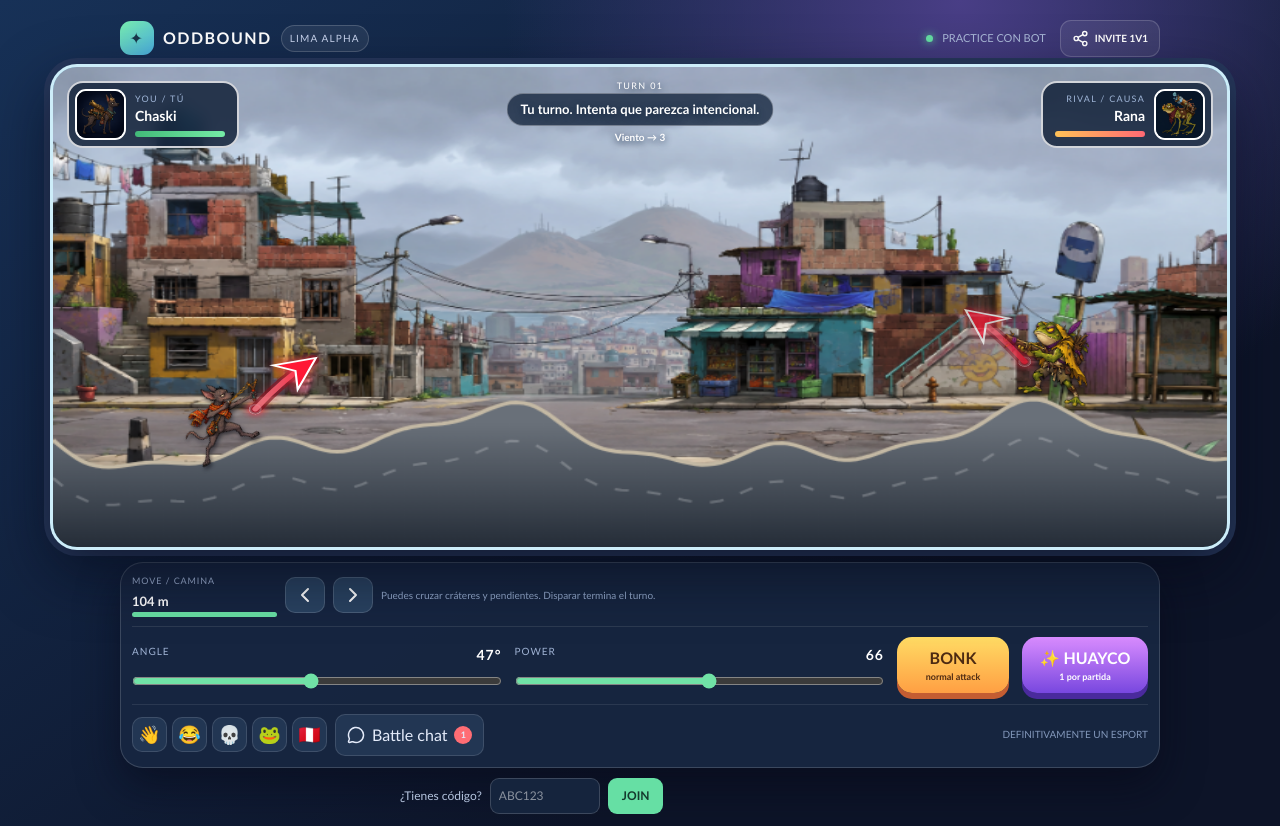
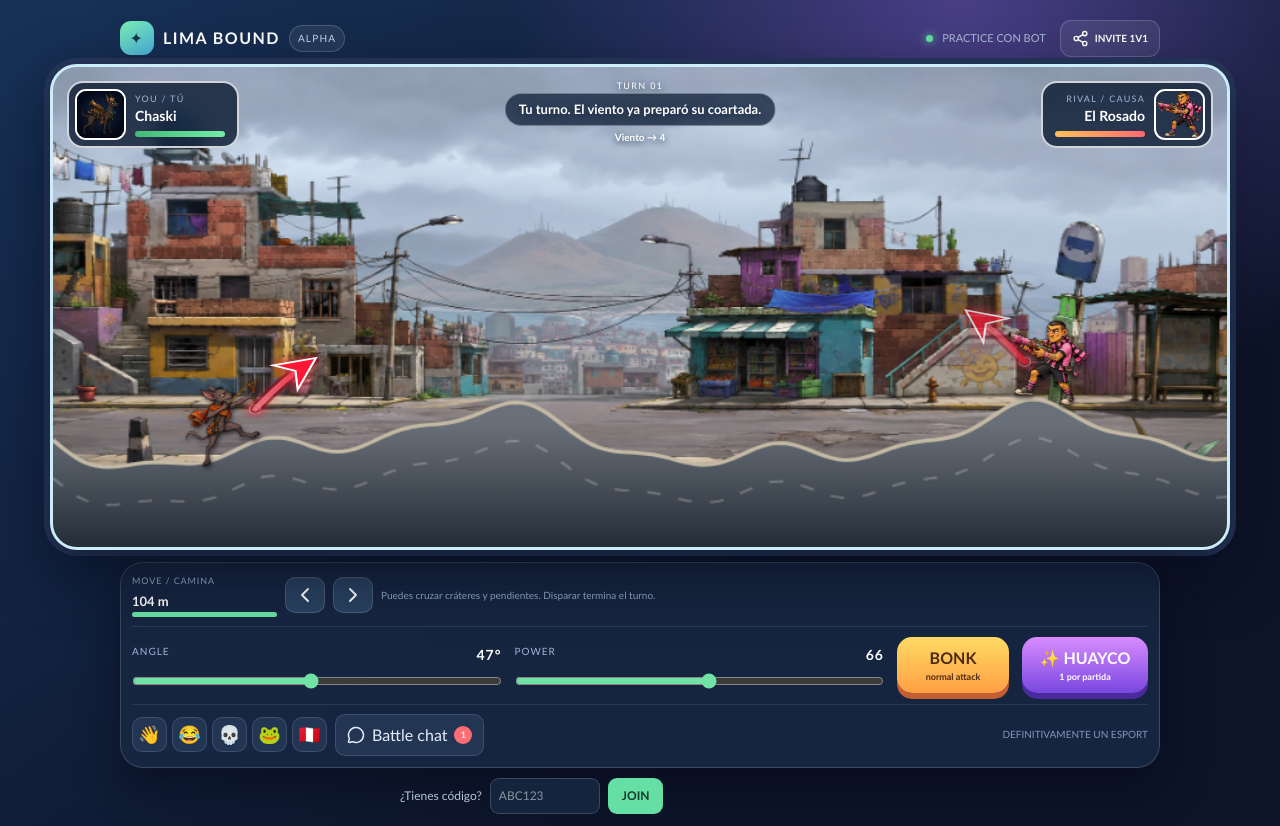
Before and after one commit to edumundo8-cloud/LimaBound-, a Next.js app: page / in a window 1280 px wide. Built offline with nearby package versions, Linux system fonts and the light colour scheme.

Commit message:
Add Sport Boys supporter and livelier combat

```diff
--- a/app/api/room/route.ts
+++ b/app/api/room/route.ts
@@ -4,8 +4,9 @@ type ChatLine={who:string;text:string;emote?:boolean};
 type Crater={x:number;r:number};
 type GameState={positions:[number,number];hp:[number,number];turn:0|1;turnNo:number;moved:[number,number];specialUsed:[boolean,boolean];wind:number;winner:number|null;craters:Crater[];lastEvent:{type:string;player?:number;from?:number;to?:number;impactX?:number;angle?:number;power?:number;special?:boolean;hit?:boolean;damage?:number;nonce:number};chat:ChatLine[]};
 const clean=(v:unknown,n=80)=>String(v??"").trim().slice(0,n);
-const fresh=():GameState=>({positions:[122,638],hp:[100,100],turn:0,turnNo:1,moved:[0,0],specialUsed:[false,false],wind:Math.round(Math.random()*16-8),winner:null,craters:[],lastEvent:{type:"start",nonce:Date.now()},chat:[{who:"Rana",text:"He calculado tus probabilidades. Son decorativas. 🐸"}]});
-const groundAt=(x:number,craters:Crater[]=[])=>{let y=304+10*Math.sin(x/72)+5*Math.sin(x/29);for(const c of craters){const d=Math.abs(x-c.x);if(d<c.r)y+=Math.sqrt(c.r*c.r-d*d)*.42}return y};
+const rivalQuips=["En el Callao primero se apunta. Luego se discute.","No es presión; es ambiente de partido.","La puntería también juega de visitante.","Rosado por fuera. Problemas por dentro."];
+const fresh=():GameState=>({positions:[122,638],hp:[160,160],turn:0,turnNo:1,moved:[0,0],specialUsed:[false,false],wind:Math.round(Math.random()*24-12),winner:null,craters:[],lastEvent:{type:"start",nonce:Date.now()},chat:[{who:"El Rosado",text:rivalQuips[Math.floor(Math.random()*rivalQuips.length)]}]});
+const groundAt=(x:number,craters:Crater[]=[])=>{let y=303+18*Math.sin(x/58)+10*Math.sin(x/27)+5*Math.sin(x/13);for(const c of craters){const d=Math.abs(x-c.x);if(d<c.r)y+=Math.sqrt(c.r*c.r-d*d)*.42}return y};
 const db=()=>{if(!env.DB)throw new Error("DB unavailable");return env.DB};
 
 export async function GET(req:Request){
@@ -43,12 +44,12 @@ export async function POST(req:Request){
     if(s.turn!==player||s.winner!==null)return Response.json({error:"Todavía no es tu turno."},{status:409});
     const special=Boolean(p.special);if(special&&s.specialUsed[player])return Response.json({error:"El especial ya fue utilizado. La épica tiene límites."},{status:409});
     s.craters=s.craters??[];const angle=Math.max(18,Math.min(78,Number(p.angle)||45)),power=Math.max(28,Math.min(100,Number(p.power)||60));let x=s.positions[player],y=groundAt(x,s.craters)-47,dx=Math.cos(angle*Math.PI/180)*power*.145*(player===0?1:-1),dy=-Math.sin(angle*Math.PI/180)*power*.145;
-    for(let i=0;i<420&&y<groundAt(x,s.craters)&&x>0&&x<760;i++){x+=dx;y+=dy;dy+=.17;dx+=s.wind*.0009*(player===0?1:-1)}
+    for(let i=0;i<420&&y<groundAt(x,s.craters)&&x>0&&x<760;i++){x+=dx;y+=dy;dy+=.17;dx+=s.wind*.0016}
     const target=1-player,hit=Math.abs(x-s.positions[target])<(special?105:61),damage=hit?(special?44:25):0;if(hit)s.hp[target]=Math.max(0,s.hp[target]-damage);if(special)s.specialUsed[player]=true;
-    if(s.hp[target]===0)s.winner=player;else{s.turn=target as 0|1;s.turnNo++;s.moved[target]=0;s.wind=Math.round(Math.random()*16-8)}
+    if(s.hp[target]===0)s.winner=player;else{s.turn=target as 0|1;s.turnNo++;s.moved[target]=0;s.wind=Math.round(Math.random()*24-12)}
     const impactX=Math.max(8,Math.min(752,x));s.craters=[...s.craters.slice(-13),{x:impactX,r:special?22:14}];s.lastEvent={type:"fire",player,impactX,angle,power,special,hit,damage,nonce:Date.now()};
   }else if(action==="chat"||action==="emote"){
-    const text=clean(p.text,80);if(text)s.chat=[...s.chat.slice(-24),{who:player===0?"Chaski":"Rana",text,emote:action==="emote"}];
+    const text=clean(p.text,80);if(text)s.chat=[...s.chat.slice(-24),{who:player===0?"Chaski":"El Rosado",text,emote:action==="emote"}];
   }else if(action==="rematch"){
     Object.assign(s,fresh());
   }else return Response.json({error:"Unknown action"},{status:400});
--- a/app/layout.tsx
+++ b/app/layout.tsx
@@ -2,7 +2,7 @@ import type { Metadata } from "next";
 import "./globals.css";
 
 export const metadata: Metadata = {
-  title: "Oddbound — Private Alpha",
+  title: "LimaBound — Alpha",
   description: "A mobile-first turn-based artillery game starring Chaski and Rana.",
   other: {
     "codex-preview": "development",
--- a/app/page.tsx
+++ b/app/page.tsx
@@ -4,29 +4,31 @@ import {ChevronLeft,ChevronRight,Copy,MessageCircle,Send,Share2,Sparkles} from "
 type Line={who:string;text:string;emote?:boolean};
 type Crater={x:number;r:number};
 type State={positions:[number,number];hp:[number,number];turn:0|1;turnNo:number;moved:[number,number];specialUsed:[boolean,boolean];wind:number;winner:number|null;craters:Crater[];lastEvent:{type:string;player?:number;impactX?:number;angle?:number;power?:number;special?:boolean;hit?:boolean;damage?:number;nonce:number};chat:Line[]};
-const initial:State={positions:[122,638],hp:[100,100],turn:0,turnNo:1,moved:[0,0],specialUsed:[false,false],wind:3,winner:null,craters:[],lastEvent:{type:"start",nonce:0},chat:[{who:"Rana",text:"He calculado tus probabilidades. Son decorativas."}]};
+const quips={opening:["Tu turno. La confianza también altera la puntería.","Tu turno. El viento ya preparó su coartada.","Apunta con calma; improvisar ya viene incluido.","Tu turno. La geometría espera una explicación."],hit:["Impacto limpio. Hasta la física levantó la ceja.","Buen cálculo. El rival lo verificó personalmente.","Precisión confirmada. La modestia puede esperar.","Golpe directo. El paisaje agradece la excepción.","Eso fue puntería, no suerte. Probablemente."],miss:["El terreno recibió un mensaje que no era para él.","Buen disparo, si estabas negociando con el horizonte.","La trayectoria fue elegante. El resultado, independiente.","Fallaste con suficiente estilo para generar dudas.","El viento acepta felicitaciones, no reclamos.","La intención llegó. El proyectil tomó otra ruta."],special:["El especial fue inolvidable. El objetivo no tanto.","Mucho espectáculo; poca coincidencia geográfica.","La épica ocurrió unos metros fuera de cámara."]};
+const pick=<T,>(items:T[])=>items[Math.floor(Math.random()*items.length)];
+const initial:State={positions:[122,638],hp:[160,160],turn:0,turnNo:1,moved:[0,0],specialUsed:[false,false],wind:4,winner:null,craters:[],lastEvent:{type:"start",nonce:0},chat:[{who:"El Rosado",text:"En el Callao primero se apunta. Luego se discute."}]};
 const groundAt=(x:number,craters:Crater[]=[])=>{let y=303+18*Math.sin(x/58)+10*Math.sin(x/27)+5*Math.sin(x/13);for(const c of craters){const d=Math.abs(x-c.x);if(d<c.r)y+=Math.sqrt(c.r*c.r-d*d)*.42}return y};
 const getToken=()=>{let t=localStorage.getItem("oddbound-token");if(!t){t=crypto.randomUUID();localStorage.setItem("oddbound-token",t)}return t};
 const makeCode=()=>Math.random().toString(36).slice(2,8).toUpperCase();
 export default function Home(){
- const canvas=useRef<HTMLCanvasElement>(null),lastAnim=useRef(0);const [game,setGame]=useState<State>(initial),[role,setRole]=useState<0|1>(0),[room,setRoom]=useState(""),[online,setOnline]=useState(false),[waiting,setWaiting]=useState(false),[angle,setAngle]=useState(47),[power,setPower]=useState(66),[draft,setDraft]=useState(""),[chatOpen,setChatOpen]=useState(false),[notice,setNotice]=useState("Tu turno. Intenta que parezca intencional."),[busy,setBusy]=useState(false),[joinCode,setJoinCode]=useState("");
- const mine=role,theirs=(1-role) as 0|1,isMine=game.turn===mine&&game.winner===null,steps=Math.max(0,104-game.moved[mine]);const names=useMemo(()=>role===0?["Chaski","Rana"]:["Rana","Chaski"],[role]);const specialName=mine===0?"HUAYCO":"CHARCO TÓXICO";const craters=game.craters??[];
+ const canvas=useRef<HTMLCanvasElement>(null),lastAnim=useRef(0);const [game,setGame]=useState<State>(initial),[role,setRole]=useState<0|1>(0),[room,setRoom]=useState(""),[online,setOnline]=useState(false),[waiting,setWaiting]=useState(false),[angle,setAngle]=useState(47),[power,setPower]=useState(66),[draft,setDraft]=useState(""),[chatOpen,setChatOpen]=useState(false),[notice,setNotice]=useState(()=>pick(quips.opening)),[busy,setBusy]=useState(false),[joinCode,setJoinCode]=useState(""),[walking,setWalking]=useState<[boolean,boolean]>([false,false]);
+ const mine=role,theirs=(1-role) as 0|1,isMine=game.turn===mine&&game.winner===null,steps=Math.max(0,104-game.moved[mine]);const names=useMemo(()=>role===0?["Chaski","El Rosado"]:["El Rosado","Chaski"],[role]);const specialName=mine===0?"HUAYCO":"BOMBARDERO ROSADO";const craters=game.craters??[];
  const draw=useCallback((orb?:{x:number;y:number},boom?:{x:number;y:number;r:number;special?:boolean})=>{const c=canvas.current,x=c?.getContext("2d");if(!c||!x)return;const bg=new Image();bg.src="/game/lima-street.png";const paint=()=>{x.drawImage(bg,0,0,c.width,c.height);const asphalt=x.createLinearGradient(0,290,0,390);asphalt.addColorStop(0,"#697079");asphalt.addColorStop(1,"#252d38");x.fillStyle=asphalt;x.beginPath();x.moveTo(0,390);x.lineTo(0,groundAt(0,craters));for(let px=0;px<=760;px+=4)x.lineTo(px,groundAt(px,craters));x.lineTo(760,390);x.closePath();x.fill();x.strokeStyle="#c4b9a4";x.lineWidth=3;x.beginPath();for(let px=0;px<=760;px+=4){const gy=groundAt(px,craters);px?x.lineTo(px,gy):x.moveTo(px,gy)}x.stroke();x.strokeStyle="#ffffff38";x.lineWidth=2;x.setLineDash([9,12]);x.beginPath();for(let px=0;px<=760;px+=8){const gy=groundAt(px,craters)+31;px?x.lineTo(px,gy):x.moveTo(px,gy)}x.stroke();x.setLineDash([]);if(orb){x.shadowColor=boom?.special?"#c65cff":"#ffe36a";x.shadowBlur=22;x.fillStyle=boom?.special?"#b663ff":"#ffe36a";x.beginPath();x.arc(orb.x,orb.y,boom?.special?11:7,0,7);x.fill();x.shadowBlur=0}if(boom){const g=x.createRadialGradient(boom.x,boom.y,3,boom.x,boom.y,boom.r);g.addColorStop(0,"#fff");g.addColorStop(.22,boom.special?"#e58cff":"#ffe05f");g.addColorStop(.62,boom.special?"#7138df":"#ff714a");g.addColorStop(1,"#0000");x.fillStyle=g;x.beginPath();x.arc(boom.x,boom.y,boom.r,0,7);x.fill()}};bg.complete?paint():bg.onload=paint},[craters]);
  useEffect(()=>draw(),[draw,game.positions]);
- const animate=useCallback((ev:State["lastEvent"])=>{if(ev.type!=="fire"||!canvas.current)return;const player=ev.player??0,a=(ev.angle??45)*Math.PI/180,p=ev.power??60,terrain=ev.impactX===undefined?craters:craters.slice(0,-1);let x=game.positions[player],y=groundAt(x,terrain)-47,dx=Math.cos(a)*p*.145*(player===0?1:-1),dy=-Math.sin(a)*p*.145,n=0;const tick=()=>{x+=dx;y+=dy;dy+=.17;dx+=game.wind*.0009*(player===0?1:-1);n++;draw({x,y},{x,y,r:0,special:ev.special});if(ev.special&&player===1)draw({x:x-13,y:y+7},{x,y,r:0,special:true});if(y<groundAt(x,terrain)&&x>0&&x<760&&n<420)requestAnimationFrame(tick);else{let r=5;const pop=()=>{r+=ev.special?7:5;draw(undefined,{x,y:Math.min(y,groundAt(x,terrain)),r,special:ev.special});if(r<(ev.special?72:38))requestAnimationFrame(pop);else draw()};pop()}};tick()},[draw,game.positions,game.wind,craters]);
- useEffect(()=>{if(game.lastEvent.nonce&&game.lastEvent.nonce!==lastAnim.current){lastAnim.current=game.lastEvent.nonce;animate(game.lastEvent);if(game.lastEvent.type==="fire")setNotice(game.lastEvent.hit?`Impacto confirmado: ${game.lastEvent.damage} de daño. La física está sorprendida.`:(game.lastEvent.special?"El especial fue memorable. Por razones equivocadas.":"Buen disparo, si el objetivo era el paisaje."))}},[game.lastEvent,animate]);
+ const animate=useCallback((ev:State["lastEvent"])=>{if(ev.type!=="fire"||!canvas.current)return;const player=ev.player??0,a=(ev.angle??45)*Math.PI/180,p=ev.power??60,terrain=ev.impactX===undefined?craters:craters.slice(0,-1);let x=game.positions[player],y=groundAt(x,terrain)-47,dx=Math.cos(a)*p*.145*(player===0?1:-1),dy=-Math.sin(a)*p*.145,n=0;const tick=()=>{x+=dx;y+=dy;dy+=.17;dx+=game.wind*.0016;n++;draw({x,y},{x,y,r:0,special:ev.special});if(ev.special&&player===1)draw({x:x-13,y:y+7},{x,y,r:0,special:true});if(y<groundAt(x,terrain)&&x>0&&x<760&&n<420)requestAnimationFrame(tick);else{let r=5;const pop=()=>{r+=ev.special?7:5;draw(undefined,{x,y:Math.min(y,groundAt(x,terrain)),r,special:ev.special});if(r<(ev.special?72:38))requestAnimationFrame(pop);else draw()};pop()}};tick()},[draw,game.positions,game.wind,craters]);
+ useEffect(()=>{if(game.lastEvent.nonce&&game.lastEvent.nonce!==lastAnim.current){lastAnim.current=game.lastEvent.nonce;if(game.lastEvent.type==="move"&&game.lastEvent.player!==undefined){const p=game.lastEvent.player;setWalking(w=>w.map((v,i)=>i===p?true:v) as [boolean,boolean]);setTimeout(()=>setWalking(w=>w.map((v,i)=>i===p?false:v) as [boolean,boolean]),520)}animate(game.lastEvent);if(game.lastEvent.type==="fire")setNotice(game.lastEvent.hit?`${pick(quips.hit)} ${game.lastEvent.damage} de daño.`:pick(game.lastEvent.special?quips.special:quips.miss))}},[game.lastEvent,animate]);
  const post=async(payload:Record<string,unknown>,c=room)=>{const r=await fetch("/api/room",{method:"POST",headers:{"content-type":"application/json"},body:JSON.stringify({...payload,code:c,token:getToken()})});const j=await r.json();if(!r.ok)throw new Error(j.error||"La conexión decidió tomar un descanso.");return j};
  const createRoom=async()=>{setBusy(true);const c=makeCode();try{const j=await post({action:"create"},c);setRoom(c);setRole(0);setOnline(true);setWaiting(true);setGame(j.state);history.replaceState({},"",`?room=${c}`);setNotice("Sala creada. Comparte el enlace con tu rival.")}catch(e){setNotice(e instanceof Error?e.message:"No fue posible crear la sala.")}finally{setBusy(false)}};
  const join=useCallback(async(c:string)=>{c=c.trim().toUpperCase();if(!c)return;setBusy(true);try{const r=await fetch("/api/room",{method:"POST",headers:{"content-type":"application/json"},body:JSON.stringify({action:"join",code:c,token:getToken()})});const j=await r.json();if(!r.ok)throw new Error(j.error);setRoom(c);setRole(j.role);setOnline(true);setWaiting(false);setGame({...j.state,craters:j.state.craters??[]});history.replaceState({},"",`?room=${c}`);setNotice(j.role===0?"Esperando al rival…":"Conectado. Demuestra que el tutorial era opcional.")}catch(e){setNotice(e instanceof Error?e.message:"No fue posible entrar.")}finally{setBusy(false)}},[]);
  useEffect(()=>{const q=new URLSearchParams(location.search).get("room");if(q)join(q)},[join]);
  useEffect(()=>{if(!online||!room)return;const id=setInterval(async()=>{try{const r=await fetch(`/api/room?code=${room}`,{cache:"no-store"});if(r.ok){const j=await r.json();setWaiting(j.waiting);setGame({...j.state,craters:j.state.craters??[]})}}catch{}},900);return()=>clearInterval(id)},[online,room]);
- const localFire=(special:boolean)=>{if(!isMine||(special&&game.specialUsed[0]))return;const terrain=game.craters??[],a=angle*Math.PI/180;let x=game.positions[0],y=groundAt(x,terrain)-47,dx=Math.cos(a)*power*.145,dy=-Math.sin(a)*power*.145;for(let i=0;i<420&&y<groundAt(x,terrain)&&x<760;i++){x+=dx;y+=dy;dy+=.17;dx+=game.wind*.0009}const impactX=Math.max(8,Math.min(752,x)),hit=Math.abs(x-game.positions[1])<(special?105:61),damage=hit?(special?44:25):0,ev={type:"fire",player:0,impactX,angle,power,special,hit,damage,nonce:Date.now()};setGame(s=>({...s,hp:[s.hp[0],Math.max(0,s.hp[1]-damage)],turn:1,turnNo:s.turnNo+1,specialUsed:[s.specialUsed[0]||special,s.specialUsed[1]],craters:[...(s.craters??[]).slice(-13),{x:impactX,r:special?22:14}],lastEvent:ev}));setTimeout(()=>setGame(s=>{if(s.hp[1]<=0)return{...s,winner:0};const hitBot=Math.random()>.55;return{...s,hp:[Math.max(0,s.hp[0]-(hitBot?25:0)),s.hp[1]],turn:0,turnNo:s.turnNo+1,moved:[0,s.moved[1]],wind:Math.round(Math.random()*16-8),lastEvent:{type:"fire",player:1,angle:48,power:62,special:false,hit:hitBot,damage:hitBot?25:0,nonce:Date.now()}}}),1300)};
+ const localFire=(special:boolean)=>{if(!isMine||(special&&game.specialUsed[0]))return;const terrain=game.craters??[],a=angle*Math.PI/180;let x=game.positions[0],y=groundAt(x,terrain)-47,dx=Math.cos(a)*power*.145,dy=-Math.sin(a)*power*.145;for(let i=0;i<420&&y<groundAt(x,terrain)&&x<760;i++){x+=dx;y+=dy;dy+=.17;dx+=game.wind*.0016}const impactX=Math.max(8,Math.min(752,x)),hit=Math.abs(x-game.positions[1])<(special?105:61),damage=hit?(special?44:25):0,ev={type:"fire",player:0,impactX,angle,power,special,hit,damage,nonce:Date.now()};setGame(s=>({...s,hp:[s.hp[0],Math.max(0,s.hp[1]-damage)],turn:1,turnNo:s.turnNo+1,specialUsed:[s.specialUsed[0]||special,s.specialUsed[1]],craters:[...(s.craters??[]).slice(-13),{x:impactX,r:special?22:14}],lastEvent:ev}));setTimeout(()=>setGame(s=>{if(s.hp[1]<=0)return{...s,winner:0};const hitBot=Math.random()>.55;return{...s,hp:[Math.max(0,s.hp[0]-(hitBot?25:0)),s.hp[1]],turn:0,turnNo:s.turnNo+1,moved:[0,s.moved[1]],wind:Math.round(Math.random()*24-12),lastEvent:{type:"fire",player:1,angle:48,power:62,special:false,hit:hitBot,damage:hitBot?25:0,nonce:Date.now()}}}),1300)};
  const act=async(action:string,extra:Record<string,unknown>={})=>{if(online){try{const j=await post({action,...extra});setGame({...j.state,craters:j.state.craters??[]})}catch(e){setNotice(e instanceof Error?e.message:"La acción no pudo sincronizarse.")}}else if(action==="move"){setGame(s=>{const d=Number(extra.delta),left=104-s.moved[0],actual=Math.sign(d)*Math.min(Math.abs(d),left),pos=Math.max(50,Math.min(340,s.positions[0]+actual));return{...s,positions:[pos,s.positions[1]],moved:[s.moved[0]+Math.abs(pos-s.positions[0]),s.moved[1]]}})}else if(action==="chat"||action==="emote")setGame(s=>({...s,chat:[...s.chat,{who:"Chaski",text:String(extra.text),emote:action==="emote"}]}));else if(action==="fire")localFire(Boolean(extra.special))};
  const send=()=>{if(!draft.trim())return;act("chat",{text:draft.trim()});setDraft("")};const share=async()=>{await navigator.clipboard?.writeText(`${location.origin}${location.pathname}?room=${room}`);setNotice("Enlace copiado. La diplomacia termina aquí. 📋")};const fighterStyle=(i:0|1)=>{const px=game.positions[i],tilt=Math.atan2(groundAt(px+7,craters)-groundAt(px-7,craters),14)*180/Math.PI;return{left:`${px/7.6}%`,bottom:`${Math.max(0,(389-groundAt(px,craters))/3.9)}%`,["--tilt" as string]:`${tilt}deg`}};const aimFor=(i:0|1)=>{const px=game.positions[i],gy=groundAt(px,craters),dir=i===0?1:-1,a=(i===mine?angle:48)*Math.PI/180,len=i===mine?48+power*.1:54,sx=px+dir*9,sy=gy-31,ex=sx+Math.cos(a)*len*dir,ey=sy-Math.sin(a)*len;return{sx,sy,ex,ey,cx:(sx+ex)/2,cy:(sy+ey)/2-5}};const aimGuides:[0|1,ReturnType<typeof aimFor>][]=[[0,aimFor(0)],[1,aimFor(1)]];
- return <main className="game-shell"><header className="topbar"><div className="brand"><span>✦</span><strong>ODDBOUND</strong><i>LIMA ALPHA</i></div><div className="room"><b/> {online?`ROOM ${room}`:"PRACTICE CON BOT"}</div>{online?<button className="share" onClick={share}><Copy size={17}/> COPY LINK</button>:<button className="share" onClick={createRoom} disabled={busy}><Share2 size={17}/> INVITE 1V1</button>}</header>
- <section className="battle"><div className="hud mine"><img src={role===0?"/characters/chaski.png":"/characters/rana.png"} alt="your fighter"/><div><small>YOU / TÚ</small><strong>{names[0]}</strong><div className="hp"><i style={{width:`${game.hp[mine]}%`}}/></div></div></div><div className="turn"><small>TURN {String(game.turnNo).padStart(2,"0")}</small><strong>{waiting?"Esperando rival…":notice}</strong><span>Viento {game.wind>=0?"→":"←"} {Math.abs(game.wind)}</span></div><div className="hud theirs"><div><small>RIVAL / CAUSA</small><strong>{names[1]}</strong><div className="hp foe"><i style={{width:`${game.hp[theirs]}%`}}/></div></div><img src={role===0?"/characters/rana.png":"/characters/chaski.png"} alt="rival fighter"/></div><canvas ref={canvas} width={760} height={390}/>
+ return <main className="game-shell"><header className="topbar"><div className="brand"><span>✦</span><strong>LIMA BOUND</strong><i>ALPHA</i></div><div className="room"><b/> {online?`ROOM ${room}`:"PRACTICE CON BOT"}</div>{online?<button className="share" onClick={share}><Copy size={17}/> COPY LINK</button>:<button className="share" onClick={createRoom} disabled={busy}><Share2 size={17}/> INVITE 1V1</button>}</header>
+ <section className="battle"><div className="hud mine"><img src={role===0?"/characters/chaski.png":"/characters/sportboys-barrista.png"} alt="your fighter"/><div><small>YOU / TÚ</small><strong>{names[0]}</strong><div className="hp"><i style={{width:`${game.hp[mine]/1.6}%`}}/></div></div></div><div className="turn"><small>TURN {String(game.turnNo).padStart(2,"0")}</small><strong>{waiting?"Esperando rival…":notice}</strong><span>Viento {game.wind>=0?"→":"←"} {Math.abs(game.wind)}</span></div><div className="hud theirs"><div><small>RIVAL / CAUSA</small><strong>{names[1]}</strong><div className="hp foe"><i style={{width:`${game.hp[theirs]/1.6}%`}}/></div></div><img src={role===0?"/characters/sportboys-barrista.png":"/characters/chaski.png"} alt="rival fighter"/></div><canvas ref={canvas} width={760} height={390}/>
  <svg className="aim-guide" viewBox="0 0 760 390" preserveAspectRatio="none" aria-label="Dirección de disparo de ambos personajes"><defs><linearGradient id="aim-red" x1="0" y1="0" x2="1" y2="0"><stop offset="0" stopColor="#ff8b96" stopOpacity=".72"/><stop offset="1" stopColor="#ff1835"/></linearGradient><marker id="aim-arrow" viewBox="0 0 12 12" refX="10" refY="6" markerWidth="8" markerHeight="8" orient="auto"><path d="M1 1 L11 6 L1 11 L4.3 6 Z"/></marker></defs>{aimGuides.map(([i,g])=><g key={i} className={`aim-vector ${game.turn===i?"current":""}`}><circle cx={g.sx} cy={g.sy} r="3.5"/><path className="aim-shadow" d={`M ${g.sx} ${g.sy} Q ${g.cx} ${g.cy} ${g.ex} ${g.ey}`}/><path className="aim-stroke" d={`M ${g.sx} ${g.sy} Q ${g.cx} ${g.cy} ${g.ex} ${g.ey}`} markerEnd="url(#aim-arrow)"/></g>)}</svg>
- <div className={`fighter dog ${game.turn===0?"active":""}`} style={fighterStyle(0)}><img src="/game/chaski-battle.png" alt="Chaski"/></div><div className={`fighter frog ${game.turn===1?"active":""}`} style={fighterStyle(1)}><img src="/game/rana-battle.png" alt="Rana"/></div>
+ <div className={`fighter dog ${game.turn===0?"active":""} ${walking[0]?"walking":""}`} style={fighterStyle(0)}><span className="fighter-art"><img className="upper" src="/game/chaski-battle.png" alt="Chaski"/><img className="leg left" src="/game/chaski-battle.png" alt=""/><img className="leg right" src="/game/chaski-battle.png" alt=""/></span></div><div className={`fighter barrista ${game.turn===1?"active":""} ${walking[1]?"walking":""}`} style={fighterStyle(1)}><span className="fighter-art"><img className="upper" src="/game/sportboys-barrista.png" alt="El Rosado"/><img className="leg left" src="/game/sportboys-barrista.png" alt=""/><img className="leg right" src="/game/sportboys-barrista.png" alt=""/></span></div>
  {game.winner!==null&&<div className="result"><Sparkles/><strong>{game.winner===mine?"Victoria. Incluso la estadística se equivocó. 🏆":"Derrota. El viento solicita no ser culpado. 💀"}</strong><button onClick={()=>online?act("rematch"):location.reload()}>REVANCHA</button></div>}</section>
  <section className="dock"><div className="move"><div><small>MOVE / CAMINA</small><strong>{steps} m</strong><i><b style={{width:`${steps/104*100}%`}}/></i></div><button disabled={!isMine||steps===0} onClick={()=>act("move",{delta:-34})}><ChevronLeft/></button><button disabled={!isMine||steps===0} onClick={()=>act("move",{delta:34})}><ChevronRight/></button><span>Puedes cruzar cráteres y pendientes. Disparar termina el turno.</span></div><div className="aim"><label>ANGLE <b>{angle}°</b><input type="range" min="18" max="78" value={angle} onChange={e=>setAngle(+e.target.value)}/></label><label>POWER <b>{power}</b><input type="range" min="28" max="100" value={power} onChange={e=>setPower(+e.target.value)}/></label><button className="fire" disabled={!isMine||waiting} onClick={()=>act("fire",{angle,power,special:false})}>BONK<small>normal attack</small></button><button className={`special ${mine===1?"toxic":""}`} disabled={!isMine||game.specialUsed[mine]||waiting} onClick={()=>act("fire",{angle,power,special:true})}>✨ {specialName}<small>{game.specialUsed[mine]?"utilizado":"1 por partida"}</small></button></div><div className="social"><div>{["👋","😂","💀","🐸","🇵🇪"].map(e=><button key={e} onClick={()=>{act("emote",{text:e});setChatOpen(true)}}>{e}</button>)}</div><button className="chatbutton" onClick={()=>setChatOpen(v=>!v)}><MessageCircle size={18}/> Battle chat <b>{game.chat.length}</b></button><span>DEFINITIVAMENTE UN ESPORT</span></div></section>
  {!online&&<div className="joinbar"><span>¿Tienes código?</span><input value={joinCode} onChange={e=>setJoinCode(e.target.value.toUpperCase())} maxLength={6} placeholder="ABC123"/><button onClick={()=>join(joinCode)}>JOIN</button></div>}
```
Also changed, not shown: app/globals.css, public/characters/sportboys-barrista.png (added), public/game/sportboys-barrista.png (added).
